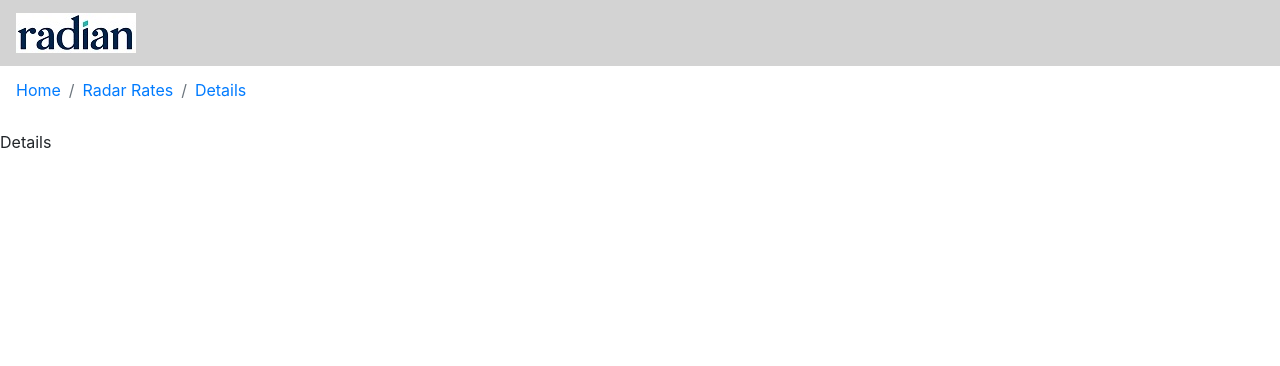
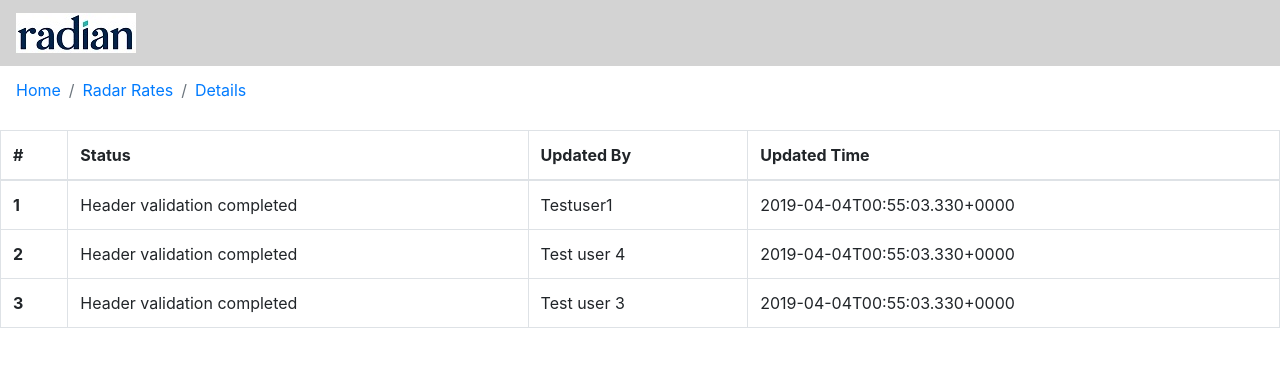
Before and after one commit to NuthanReddyH/radian-app, a React (Create React App) app: page /details/id in a window 1280 px wide. Shown: the top 366 px of the page. Built offline with nearby package versions, Linux system fonts and the light colour scheme.

Commit message:
details page and report

```diff
--- a/package.json
+++ b/package.json
@@ -11,8 +11,11 @@
     "axios": "^0.18.0",
     "bootstrap": "^4.3.1",
     "react": "^16.8.4",
+    "react-data-export": "^0.5.0",
     "react-dom": "^16.8.4",
+    "react-html-table-to-excel": "^2.0.0",
     "react-icons": "^3.5.0",
+    "react-json-excel": "^1.0.0",
     "react-redux": "^6.0.1",
     "react-router-dom": "^4.4.0",
     "react-scripts": "2.1.8",
--- a/src/Dashboard.css
+++ b/src/Dashboard.css
@@ -47,3 +47,7 @@ body {
       text-align: left;
     }
 }
+.reportButton {
+    margin: 10px;
+    float: right;
+}
--- a/src/components/Details/AuditDetails.js
+++ b/src/components/Details/AuditDetails.js
@@ -1,5 +1,5 @@
 import React, {Component} from 'react';
-import {Breadcrumb, BreadcrumbItem} from 'reactstrap';
+import {Breadcrumb, BreadcrumbItem, Table} from 'reactstrap';
 
 class AuditDetails extends Component {
     componentDidMount() {
@@ -15,7 +15,37 @@ class AuditDetails extends Component {
                     <BreadcrumbItem><a href="/">Radar Rates</a></BreadcrumbItem>
                     <BreadcrumbItem><a href="/details/id">Details</a></BreadcrumbItem>
                 </Breadcrumb>
-                Details</div>
+                <Table bordered hover>
+                    <thead>
+                        <tr>
+                            <th>#</th>
+                            <th>Status</th>
+                            <th>Updated By</th>
+                            <th>Updated Time</th>
+                        </tr>
+                    </thead>
+                    <tbody>
+                        <tr>
+                            <th scope="row">1</th>
+                            <td>Header validation completed</td>
+                            <td>Testuser1</td>
+                            <td>2019-04-04T00:55:03.330+0000</td>
+                        </tr>
+                        <tr>
+                            <th scope="row">2</th>
+                            <td>Header validation completed</td>
+                            <td>Test user 4</td>
+                            <td>2019-04-04T00:55:03.330+0000</td>
+                        </tr>
+                        <tr>
+                            <th scope="row">3</th>
+                            <td>Header validation completed</td>
+                            <td>Test user 3</td>
+                            <td>2019-04-04T00:55:03.330+0000</td>
+                        </tr>
+                    </tbody>
+                </Table>
+            </div>
         )
     }
 }
--- a/src/components/HistoryTable/Historytable.js
+++ b/src/components/HistoryTable/Historytable.js
@@ -35,7 +35,7 @@ class HistoryTable extends Component {
 
     render() {
         return (
-            <Table>
+            <Table id="audit-table">
                 <thead>
                 <tr className="tableheader">
                     <th>VersionID</th>
--- a/src/components/Home/Home.css
+++ b/src/components/Home/Home.css
@@ -8,10 +8,10 @@
 .loadButton {
     margin-right: 2%;
     margin-left: 2%;
-    width: 5%;
+    width: 7%;
 }
 .cancelButton {
-    width: 5%;
+    width: 7%;
 }
 .breadcrumb {
     background-color: white !important;
--- a/src/components/Home/Home.js
+++ b/src/components/Home/Home.js
@@ -15,11 +15,11 @@ class Home extends Component {
     }
 
     onSubmit(e) {
-        console.log("loaded");
+        console.log("data load");
     }
 
     onRemove = () => {
-        console.log("canceled");
+        console.log("bul load");
     };
     renderProgressBar = () => {
         return this.props.auditData.map((item) => {
@@ -58,8 +58,8 @@ class Home extends Component {
                                        defaultValue={this.state.bulkPath}/>
                             </Col>
                         </FormGroup>
-                        <Button onClick={this.onSubmit} className="loadButton" color="primary">Load</Button>
-                        <Button onClick={this.onRemove} className="cancelButton" color="primary">Cancel</Button>
+                        <Button onClick={this.onSubmit} className="loadButton" color="primary">Data Load</Button>
+                        <Button onClick={this.onRemove} className="cancelButton" color="primary">Bulk Load</Button>
                     </Form>
 
                 </Jumbotron>
--- a/src/components/Main/Main.js
+++ b/src/components/Main/Main.js
@@ -8,7 +8,14 @@ import {getData} from '../../actions.js';
 import HistoryTable from '../HistoryTable/Historytable';
 import Home from '../Home/Home';
 import {data} from '../../mockdata/mock';
+//import { Button } from 'reactstrap';
+import ReactHTMLTableToExcel from 'react-html-table-to-excel';
+import ReactExport from "react-data-export";
 //import axios from 'axios';
+
+const ExcelFile = ReactExport.ExcelFile;
+const ExcelSheet = ReactExport.ExcelFile.ExcelSheet;
+const ExcelColumn = ReactExport.ExcelFile.ExcelColumn;
 
 
 class Main extends Component {
@@ -69,6 +76,15 @@ class Main extends Component {
                         <div className="text">Load History</div>
                     </div>
                 </div>
+                <div>
+                <ReactHTMLTableToExcel
+                    id="test-table-xls-button"
+                    className="reportButton"
+                    table="audit-table"
+                    filename="audit report"
+                    sheet="audit report"
+                    buttonText="Generate Report"/>
+                    </div>
                 {this.state.onShow ? <div className="mainContainer">
                     <HistoryTable auditData={data} showDetails={this.showDetails}/>
                 </div> : ""}
--- a/src/mockdata/mock.js
+++ b/src/mockdata/mock.js
@@ -1,7 +1,7 @@
 export const data = [
   {
     "repline_versionId": "TestVersion1",
-    "status": "InProgress",
+    "status": "Loaded",
     "transactionStage": "HeaderValidation",
     "updatedBy": "TestUser",
     "updatedTime": "2019-04-08T23:31:23.563+0000",
@@ -26,7 +26,35 @@ export const data = [
       }
     ],
     "auditID": 1
-  }
+  },
+    {
+        "repline_versionId": "TestVersion1",
+        "status": "InProgress",
+        "transactionStage": "HeaderValidation",
+        "updatedBy": "TestUser",
+        "updatedTime": "2019-04-08T23:31:23.563+0000",
+        "repLoanStatusDetails": [
+            {
+                "statusDetailsId": 1,
+                "statusDesc": "Header validation completed",
+                "updatedBy": "Testuser1",
+                "updatedTime": "2019-04-08T23:32:36.600+0000"
+            },
+            {
+                "statusDetailsId": 3,
+                "statusDesc": "Header validation completed 4",
+                "updatedBy": "Test user 4",
+                "updatedTime": "2019-04-04T00:55:03.330+0000"
+            },
+            {
+                "statusDetailsId": 2,
+                "statusDesc": "Header validation completed 3",
+                "updatedBy": "Test user 3",
+                "updatedTime": "2019-04-04T00:55:03.330+0000"
+            }
+        ],
+        "auditID": 1
+    }
 ];
 
 
```
Also changed, not shown: 1 other file (tests, documents, lock files or other folders).
